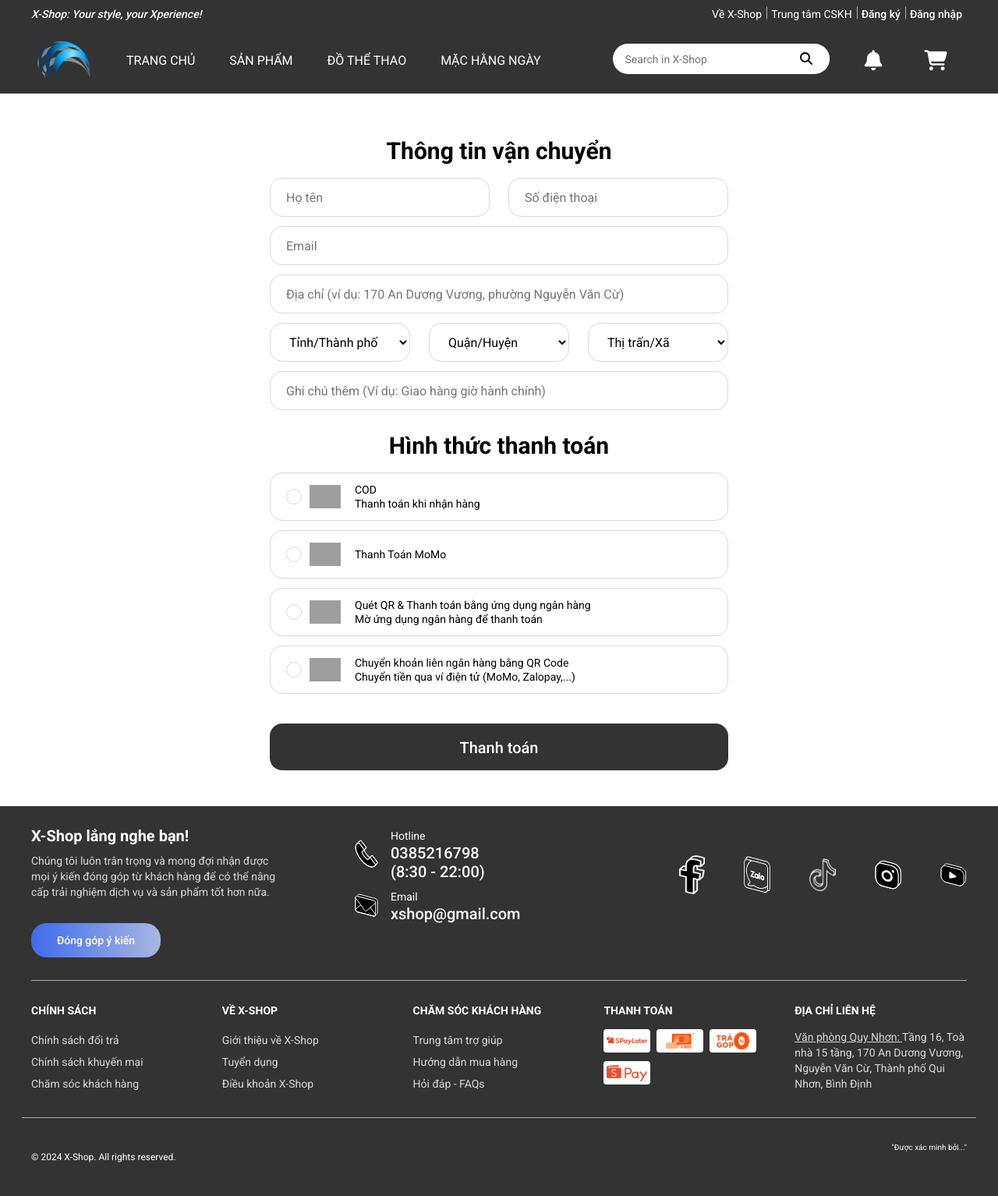
After one commit to dduongdev/XShop, a PHP site: page /payment_gateway_page.php in a window 1280 px wide. The commit adds this page. Shown: the whole page at 78% size. Run offline with PHP 8.4, Linux system fonts and the light colour scheme; grey boxes are pictures that could not be loaded.

Commit message:
add payment_gateway_page

```diff
--- a/css/main.css
+++ b/css/main.css
@@ -402,7 +402,7 @@
     height: 48px;
     font-size: 1.4rem;
     font-weight: 700;
-    background-color: var(--black-color);
+    background-color: rgba(0, 0, 0, .8);
     color: var(--white-color);
     border-radius: 24px;
     cursor: pointer;
@@ -1676,3 +1676,101 @@
     box-shadow: none;
 }
 /* End: Pagination CSS */
+
+/* Start: Payment gateway CSS */
+.container--payment-gateway {
+    justify-content: center;
+    align-items: center;
+    font-size: 1.6rem;
+}
+
+.payment-gateway__form-row {
+    padding-top: 6px;
+    padding-bottom: 6px;
+}
+
+.payment-gateway__heading {
+    font-weight: bolder;
+    font-size: 3rem;
+    text-align: center;
+    padding: 2rem 0;
+}
+
+.payment-gateway__form-control {
+    background: #fff;
+    border: 1px solid #d9d9d9;
+    box-sizing: border-box;
+    border-radius: 16px;
+    height: 50px;
+    width: 100%;
+    padding: 5px 20px;
+    transition: all .2s;
+}
+
+.payment-gateway__form-control--payment-method {
+    display: flex;
+    align-items: center;
+    border: 1px solid #D9D9D9;
+    border-radius: 16px;
+    padding: 3rem 2rem;
+    cursor: pointer;
+    transition: 0.2s all;
+    gap: 1rem;
+    font-size: 1.4rem;
+    line-height: 1.8rem;
+}
+
+.payment-method__item-icon-wrapper {
+    margin-right: 8px;
+}
+
+.payment-method__item-icon-wrapper img {
+    width: 4rem;
+    vertical-align: middle;
+}
+
+.payment-gateway__custom-radio {
+    display: block;
+    position: relative;
+    flex: 0 0 20px;
+    width: 20px;
+    height: 20px;
+    border: 1px solid #d9d9d9;
+    border-radius: 20px;
+    transition: all .2s;
+}
+
+.payment-gateway__custom-radio input[type="radio"] {
+    display: none;
+}
+
+.payment-gateway__custom-radio input[type="radio"]:checked + .payment-gateway__custom-radio-checkmark {
+    display: none;display: block;
+    position: absolute;
+    top: 50%;
+    left: 50%;
+    transform: translate(-50%, -50%);
+    width: 10px;
+    height: 10px;
+    border-radius: 20px;
+    background-color: #2f5acf;
+}
+
+.payment-gateway__form-submit-btn {
+    border-radius: 1.6rem;
+    background-color: rgba(0, 0, 0, .8);
+    color: var(--white-color);
+    font-weight: 500;
+    border: none;
+    width: 100%;
+    font-size: 2rem;
+    padding: 2rem 0;
+    height: 6rem;
+    margin-top: 2rem;
+}
+
+.payment-gateway__form-submit-btn:hover {
+    background-color: #d9d9d9;
+    color: var(--text-color);
+}
+/* End: Payment gateway CSS */
--- /dev/null
+++ b/payment_gateway_page.php
@@ -0,0 +1,189 @@
+<!DOCTYPE html>
+<html lang="en">
+<head>
+    <meta charset="UTF-8">
+    <meta http-equiv="X-UA-Compatible" content="IE=edge">
+    <meta name="viewport" content="width=device-width, initial-scale=1.0">
+    <title>X-Shop</title>
+    <link rel="stylesheet" href="https://cdnjs.cloudflare.com/ajax/libs/normalize/8.0.1/normalize.min.css">
+    <link rel="stylesheet" href="./css/grid.css">
+    <link rel="stylesheet" href="./css/base.css">
+    <link rel="stylesheet" href="./css/main.css">
+    <link rel="preconnect" href="https://fonts.googleapis.com">
+    <link rel="preconnect" href="https://fonts.gstatic.com" crossorigin>
+    <link href="https://fonts.googleapis.com/css2?family=Roboto:wght@300;400;500;700&display=swap" rel="stylesheet">
+    <link rel="stylesheet" href="https://cdnjs.cloudflare.com/ajax/libs/font-awesome/6.5.1/css/all.min.css">
+</head>
+<body>
+    <div class="app">
+        <?php include "header.php" ?>
+
+        <div class="container container--payment-gateway">
+            <div class="grid wide">
+                <form action="" class="payment-gateway__form">
+                    <div class="row payment-gateway__form-row">
+                        <div class="payment-gateway__session col l-6 l-o-3">
+                            <div class="payment-gateway__heading">
+                                Thông tin vận chuyển
+                            </div>
+
+                            <div class="payment-gateway__control-container">
+                                <div class="row payment-gateway__form-row">
+                                    <div class="col l-6">
+                                        <input type="text" name="full_name" placeholder="Họ tên" class="payment-gateway__form-control">
+                                    </div>
+
+                                    <div class="col l-6">
+                                        <input type="tel" name="phone" placeholder="Số điện thoại" class="payment-gateway__form-control">
+                                    </div>
+                                </div>
+
+                                <div class="row payment-gateway__form-row">
+                                    <div class="col l-12">
+                                        <input type="email" name="email" placeholder="Email" class="payment-gateway__form-control">
+                                    </div>
+                                </div>
+
+                                <div class="row payment-gateway__form-row">
+                                    <div class="col l-12">
+                                        <input type="text" name="address" placeholder="Địa chỉ (ví dụ: 170 An Dương Vương, phường Nguyễn Văn Cừ)" autocomplete="off" class="payment-gateway__form-control">
+                                    </div>
+                                </div>
+
+                                <div class="row payment-gateway__form-row">
+                                    <div class="col l-4">
+                                        <select class="payment-gateway__form-control" id="payment-gateway__province-select" onchange="populateCities()">
+                                            <option value="">Tỉnh/Thành phố</option>
+                                            <option value="Hanoi">Hà Nội</option>
+                                            <option value="HCMC">Hồ Chí Minh</option>
+                                            <option value="BinhDinh">Bình Định</option>
+                                        </select>
+                                    </div>
+
+                                    <div class="col l-4">
+                                        <select class="payment-gateway__form-control" id="payment-gateway__district-select" onchange="populateDistricts()">
+                                            <option value="">Quận/Huyện</option>
+                                        </select>
+                                    </div>
+
+                                    <div class="col l-4">
+                                        <select class="payment-gateway__form-control" id="payment-gateway__commune-select">
+                                            <option value="">Thị trấn/Xã</option>
+                                        </select>
+                                    </div>
+                                </div>
+
+                                <div class="row payment-gateway__form-row">
+                                    <div class="col l-12">
+                                        <input type="text" name="cnote" placeholder="Ghi chú thêm (Ví dụ: Giao hàng giờ hành chính)" class="payment-gateway__form-control">
+                                    </div>
+                                </div>
+                            </div>
+                        </div>
+                    </div>
+
+                    <div class="row payment-gateway__form-row">
+                        <div class="payment-gateway__session col l-6 l-o-3">
+                            <div class="payment-gateway__heading">
+                                Hình thức thanh toán
+                            </div>
+
+                            <div class="payment-gateway__control-container">
+                                <div class="row payment-gateway__form-row">
+                                    <div class="col l-12">
+                                        <label for="payment-COD" class="payment-gateway__form-control payment-gateway__form-control--payment-method">
+                                            <span class="payment-gateway__custom-radio">
+                                                <input type="radio" id="payment-COD" name="payment-method" autocomplete="off" value="COD">
+                                                <span class="payment-gateway__custom-radio-checkmark"></span>
+                                            </span>
+
+                                            <span class="payment-method__item-icon-wrapper">
+                                                <img src="https://www.coolmate.me/images/COD.svg" alt="COD <br> Thanh toán khi nhận hàng">
+                                            </span>
+
+                                            <span class="payment-method__item-name">
+                                                COD
+                                                <br>
+                                                Thanh toán khi nhận hàng
+                                            </span>
+                                        </label>
+                                    </div>
+                                </div>
+
+                                <div class="row payment-gateway__form-row">
+                                    <div class="col l-12">
+                                        <label for="payment-momo" class="payment-gateway__form-control payment-gateway__form-control--payment-method">
+                                            <span class="payment-gateway__custom-radio">
+                                                <input type="radio" id="payment-momo" name="payment-method" autocomplete="off" value="momo">
+                                                <span class="payment-gateway__custom-radio-checkmark"></span>
+                                            </span>
+
+                                            <span class="payment-method__item-icon-wrapper">
+                                                <img src="https://www.coolmate.me/images/momo-icon.png" alt="Thanh Toán MoMo">
+                                            </span>
+
+                                            <span class="payment-method__item-name">
+                                                Thanh Toán MoMo
+                                            </span>
+                                        </label>
+                                    </div>
+                                </div>
+
+                                <div class="row payment-gateway__form-row">
+                                    <div class="col l-12">
+                                        <label for="payment-vietqr" class="payment-gateway__form-control payment-gateway__form-control--payment-method">
+                                            <span class="payment-gateway__custom-radio">
+                                                <input type="radio" id="payment-vietqr" name="payment-method" autocomplete="off" value="vietqr">
+                                                <span class="payment-gateway__custom-radio-checkmark"></span>
+                                            </span>
+
+                                            <span class="payment-method__item-icon-wrapper">
+                                                <img src="https://gateway.zalopay.vn/image/emvco/icon-vietqr.svg" alt="Quét QR & Thanh toán bằng ứng dụng ngân hàng<br/>Mờ ứng dụng ngân hàng để thanh toán">
+                                            </span>
+
+                                            <span class="payment-method__item-name">
+                                                Quét QR & Thanh toán bằng ứng dụng ngân hàng
+                                                <br>
+                                                Mờ ứng dụng ngân hàng để thanh toán
+                                            </span>
+                                        </label>
+                                    </div>
+                                </div>
+
+                                <div class="row payment-gateway__form-row">
+                                    <div class="col l-12">
+                                        <label for="payment-flex_money" class="payment-gateway__form-control payment-gateway__form-control--payment-method">
+                                            <span class="payment-gateway__custom-radio">
+                                                <input type="radio" id="payment-flex_money" name="payment-method" autocomplete="off" value="flex_money">
+                                                <span class="payment-gateway__custom-radio-checkmark"></span>
+                                            </span>
+
+                                            <span class="payment-method__item-icon-wrapper">
+                                                <img src="https://mcdn.coolmate.me/image/April2023/mceclip1_21.png" alt="">
+                                            </span>
+
+                                            <span class="payment-method__item-name">
+                                                Chuyển khoản liên ngân hàng bằng QR Code
+                                                <br>
+                                                Chuyển tiền qua ví điện tử (MoMo, Zalopay,...)
+                                            </span>
+                                        </label>
+                                    </div>
+                                </div>
+                            </div>
+                        </div>
+                    </div>
+
+                    <div class="row payment-gateway__form-row">
+                        <div class="col l-6 l-o-3">
+                            <button type="submit" class="payment-gateway__form-submit-btn">Thanh toán</button>
+                        </div>
+                    </div>
+                </form>
+            </div>
+        </div>
+
+        <?php include "footer.php" ?>
+    </div>
+</body>
+</html>
```
Also changed, not shown: payment-method.php (deleted, +0 -28 lines).
